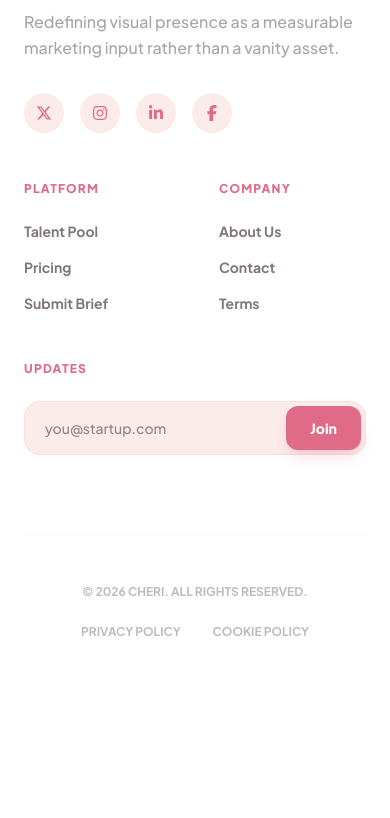
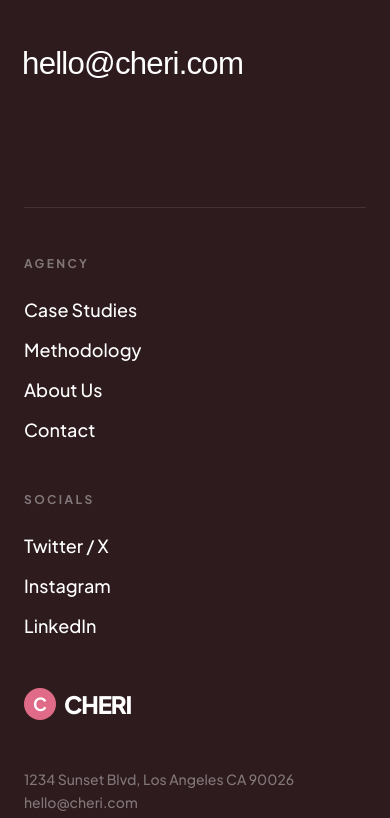
Before and after one commit to andrenguyen42/cheri, a React (Vite) app: page / in a window 390 px wide. Shown: the part 6781-7599 px from the top of the page. Before the commit the page ends 7469 px from the top, so only its background shows below. Built offline with nearby package versions, Linux system fonts and the light colour scheme; a web font is replaced by a local one.

Commit message:
Redesign footer to match dark reference style

```diff
--- a/src/App.tsx
+++ b/src/App.tsx
@@ -10,9 +10,8 @@ import {
 } from 'lucide-react';
 import cheriLogo from './assets/cheri.png';
 import cheriFullBlack from './assets/cheri-full-black.png';
-import cheriFullRed from './assets/cheri-full-red.png';
 import CardNav from './CardNav';
-import { FaXTwitter, FaInstagram, FaLinkedinIn, FaFacebookF } from 'react-icons/fa6';
+import { FaXTwitter, FaInstagram, FaLinkedinIn } from 'react-icons/fa6';
 
 // --- TOP VIEWPORT: Minimalist / Jellypepper Style ---
 
@@ -351,70 +350,80 @@ const CTA: React.FC = () => {
 
 const Footer: React.FC = () => {
     return (
-        <footer className="bg-white pt-24 pb-12 px-6 border-t border-brand/5">
+        <footer className="bg-neutral-dark text-white pt-32 pb-12 px-6">
             <div className="max-w-7xl mx-auto">
-                <div className="grid grid-cols-2 md:grid-cols-4 lg:grid-cols-6 gap-12 mb-20">
-                    <div className="col-span-2">
-                        <div className="flex items-center gap-2 mb-6">
-                            <img src={cheriFullRed} alt="Cheri" className="h-8" />
+                {/* Top Section */}
+                <div className="mb-32">
+                    <div className="flex items-center gap-3 mb-12">
+                        <div className="flex gap-1">
+                            <span className="w-0.5 h-3 bg-white/20 -skew-x-12"></span>
+                            <span className="w-0.5 h-3 bg-white/20 -skew-x-12"></span>
+                            <span className="w-0.5 h-3 bg-white/20 -skew-x-12"></span>
                         </div>
-                        <p className="text-neutral-dark/40 font-medium mb-8 leading-relaxed">
-                            Redefining visual presence as a measurable marketing input rather than a vanity asset.
-                        </p>
-                        <div className="flex gap-4">
-                            <a href="#" className="w-10 h-10 rounded-full bg-neutral-cream flex items-center justify-center text-brand hover:bg-brand hover:text-white transition-all">
-                                <FaXTwitter size={16} />
-                            </a>
-                            <a href="#" className="w-10 h-10 rounded-full bg-neutral-cream flex items-center justify-center text-brand hover:bg-brand hover:text-white transition-all">
-                                <FaInstagram size={16} />
-                            </a>
-                            <a href="#" className="w-10 h-10 rounded-full bg-neutral-cream flex items-center justify-center text-brand hover:bg-brand hover:text-white transition-all">
-                                <FaLinkedinIn size={16} />
-                            </a>
-                            <a href="#" className="w-10 h-10 rounded-full bg-neutral-cream flex items-center justify-center text-brand hover:bg-brand hover:text-white transition-all">
-                                <FaFacebookF size={16} />
-                            </a>
-                        </div>
+                        <span className="text-xs font-bold tracking-[0.2em] text-white/40 uppercase font-sans">Start the conversation</span>
                     </div>
 
-                    <div>
-                        <h4 className="font-black text-xs uppercase tracking-widest text-brand mb-6">Platform</h4>
-                        <ul className="space-y-4 text-sm font-bold text-neutral-dark/60">
-                            <li><a href="#" className="hover:text-brand">Talent Pool</a></li>
-                            <li><a href="#" className="hover:text-brand">Pricing</a></li>
-                            <li><a href="#" className="hover:text-brand">Submit Brief</a></li>
+                    <a href="mailto:hello@cheri.com" className="text-[8vw] md:text-[9vw] font-outfit font-medium tracking-tight hover:text-brand transition-colors duration-300 leading-none block -ml-[0.5vw]">
+                        hello@cheri.com
+                    </a>
+                </div>
+
+                {/* Bottom Section */}
+                <div className="grid grid-cols-1 md:grid-cols-2 lg:grid-cols-12 gap-12 lg:gap-8 items-end border-t border-white/10 pt-12">
+                    {/* Links Columns */}
+                    <div className="lg:col-span-3">
+                        <h4 className="text-xs font-bold tracking-[0.2em] text-white/40 uppercase font-sans mb-6">Agency</h4>
+                        <ul className="space-y-3">
+                            {['Case Studies', 'Methodology', 'About Us', 'Contact'].map(item => (
+                                <li key={item}>
+                                    <a href="#" className="text-lg font-medium hover:text-brand transition-colors">{item}</a>
+                                </li>
+                            ))}
                         </ul>
                     </div>
 
-                    <div>
-                        <h4 className="font-black text-xs uppercase tracking-widest text-brand mb-6">Company</h4>
-                        <ul className="space-y-4 text-sm font-bold text-neutral-dark/60">
-                            <li><a href="#" className="hover:text-brand">About Us</a></li>
-                            <li><a href="#" className="hover:text-brand">Contact</a></li>
-                            <li><a href="#" className="hover:text-brand">Terms</a></li>
+                    <div className="lg:col-span-3">
+                        <h4 className="text-xs font-bold tracking-[0.2em] text-white/40 uppercase font-sans mb-6">Socials</h4>
+                        <ul className="space-y-3">
+                            {[
+                                { name: 'Twitter / X', icon: <FaXTwitter /> },
+                                { name: 'Instagram', icon: <FaInstagram /> },
+                                { name: 'LinkedIn', icon: <FaLinkedinIn /> }
+                            ].map(item => (
+                                <li key={item.name}>
+                                    <a href="#" className="text-lg font-medium hover:text-brand transition-colors flex items-center gap-2">
+                                        {item.name}
+                                    </a>
+                                </li>
+                            ))}
                         </ul>
                     </div>
 
-                    <div className="col-span-2">
-                        <h4 className="font-black text-xs uppercase tracking-widest text-brand mb-6">Updates</h4>
-                        <div className="flex p-1 bg-neutral-cream rounded-2xl border border-brand/10">
-                            <input
-                                type="email"
-                                placeholder="you@startup.com"
-                                className="bg-transparent px-4 py-3 text-sm font-medium w-full focus:outline-none"
-                            />
-                            <button className="bg-brand text-white px-6 py-3 rounded-xl text-sm font-black shadow-lg shadow-brand/20 hover:scale-[1.02] transition-all">
-                                Join
-                            </button>
+                    {/* Logo & Address - Right Aligned */}
+                    <div className="lg:col-span-6 lg:text-right flex flex-col lg:items-end justify-between h-full">
+                        <div className="mb-8 lg:mb-0">
+                            <div className="flex items-center gap-2 lg:justify-end mb-4">
+                                <div className="w-8 h-8 bg-brand rounded-full flex items-center justify-center">
+                                    <span className="text-white font-bold text-lg">C</span>
+                                </div>
+                                <span className="text-2xl font-black tracking-tighter text-white uppercase">cheri</span>
+                            </div>
+                        </div>
+
+                        <div className="text-white/40 font-medium text-sm leading-relaxed">
+                            <p>1234 Sunset Blvd, Los Angeles CA 90026</p>
+                            <p className="hover:text-white transition-colors"><a href="mailto:hello@cheri.com">hello@cheri.com</a></p>
+                            <p>+1 (555) 012-3456</p>
                         </div>
                     </div>
                 </div>
 
-                <div className="pt-12 border-t border-brand/5 flex flex-col md:flex-row justify-between items-center gap-6">
-                    <p className="text-xs font-bold text-neutral-dark/30">© 2026 CHERI. ALL RIGHTS RESERVED.</p>
+                {/* Copyright */}
+                <div className="flex flex-col md:flex-row justify-between items-center gap-6 mt-24 text-xs font-bold tracking-widest text-white/20 uppercase">
+                    <p>© 2026 CHERI. ALL RIGHTS RESERVED.</p>
                     <div className="flex gap-8">
-                        <a href="#" className="text-xs font-bold text-neutral-dark/30 hover:text-brand">PRIVACY POLICY</a>
-                        <a href="#" className="text-xs font-bold text-neutral-dark/30 hover:text-brand">COOKIE POLICY</a>
+                        <a href="#" className="hover:text-brand transition-colors">PRIVACY POLICY</a>
+                        <a href="#" className="hover:text-brand transition-colors">COOKIE POLICY</a>
                     </div>
                 </div>
             </div>
```
